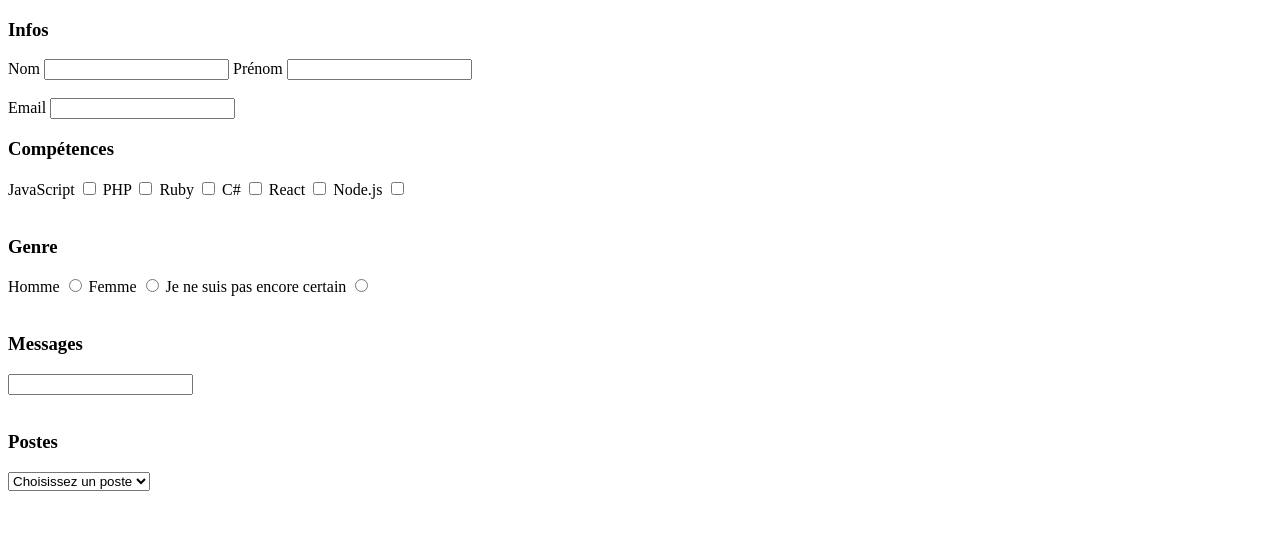
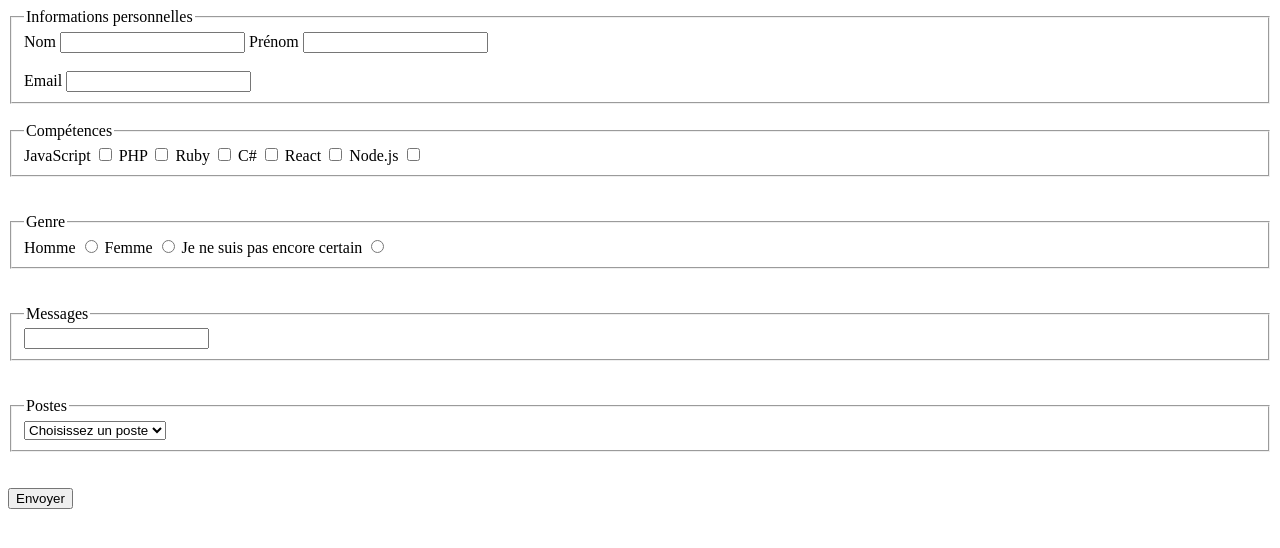
Before and after one commit to Aln-Duf/moncv, a plain HTML site: page site/index.html in a window 1280 px wide. Drawn offline with Linux system fonts and the light colour scheme.

Commit message:
Save formulaire en mieux

```diff
--- a/site/index.html
+++ b/site/index.html
@@ -16,17 +16,20 @@
 
 <body>
     <form action="" , method="get" , name="formulaire">
-        <h3>Infos</h3>
+        <fieldset>
+            <legend>Informations personnelles</legend>
             <label for="name">Nom</label>
-        <input type="text" , name="name">
+            <input type="text" name="name">
             <label for="firstname">Prénom</label>
-        <input type="text" , name="firstname">
+            <input type="text" name="firstname">
             <br>
             <br>
             <label for="mail">Email</label>
-        <input type="email" , name="mail">
+            <input type="email" name="mail">
+        </fieldset>
         <br>
-        <h3>Compétences</h3>
+        <fieldset>
+            <legend>Compétences</legend>
             <label for="javascript">JavaScript</label>
             <input type="checkbox" , value="javascript" , name="javascript">
             <label for="php">PHP</label>
@@ -39,29 +42,38 @@
             <input type="checkbox" , value="react" , name="react">
             <label for="nodejs">Node.js</label>
             <input type="checkbox" , value="nodejs" , name="nodejs">
+        </fieldset>
         <br>
         <br>
-        <h3>Genre</h3>
+        <fieldset>
+            <legend>Genre</legend>
             <label for="genre">Homme</label>
             <input type="radio" , name="genre" , value="homme">
             <label for="genre">Femme</label>
             <input type="radio" , name="genre" , value="femme">
             <label for="genre">Je ne suis pas encore certain</label>
             <input type="radio" , name="genre" , value="autre">
+        </fieldset>
         <br>
         <br>
-        <h3>Messages</h3>
+        <fieldset>
+            <legend>Messages</legend>
             <input type="text" name="messages">
+        </fieldset>
         <br>
         <br>
-        <h3>Postes</h3>
+        <fieldset>
+            <legend>Postes</legend>
             <select name="postes">
                 <option value="choix">Choisissez un poste</option>
                 <option value="dev">Développeur</option>
                 <option value="intégrateur">intégrateur</option>
                 <option value="concepteur">Concepteur</option>
             </select>
-
+        </fieldset>
+        <br>
+        <br>
+        <input type="submit" , value="Envoyer">
     </form>
 
     <script src="" async defer></script>
```
Lines whose indentation alone changed are shown as unchanged.
